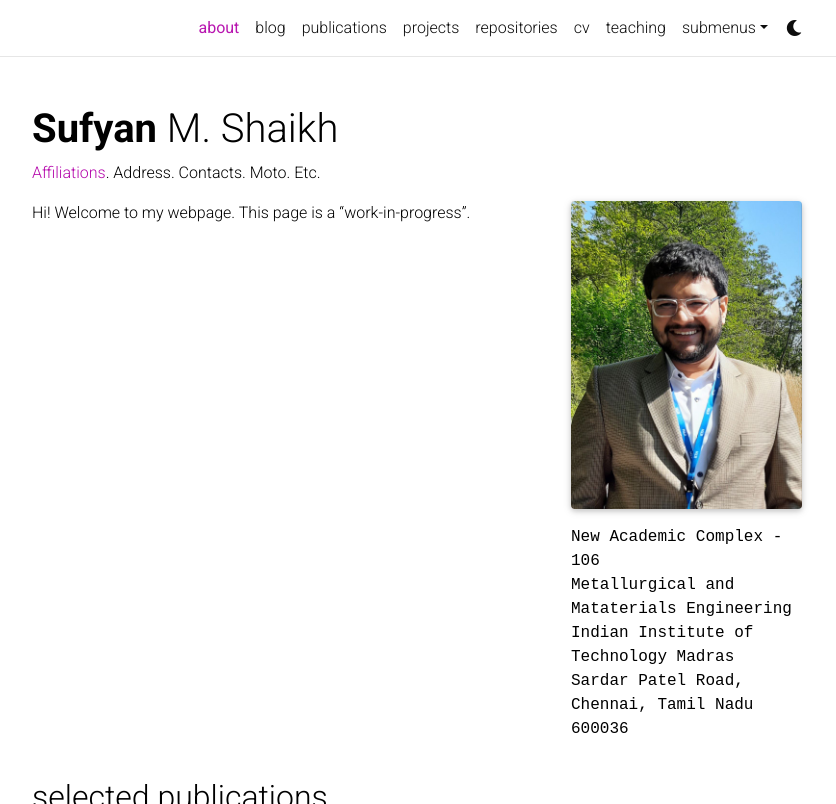
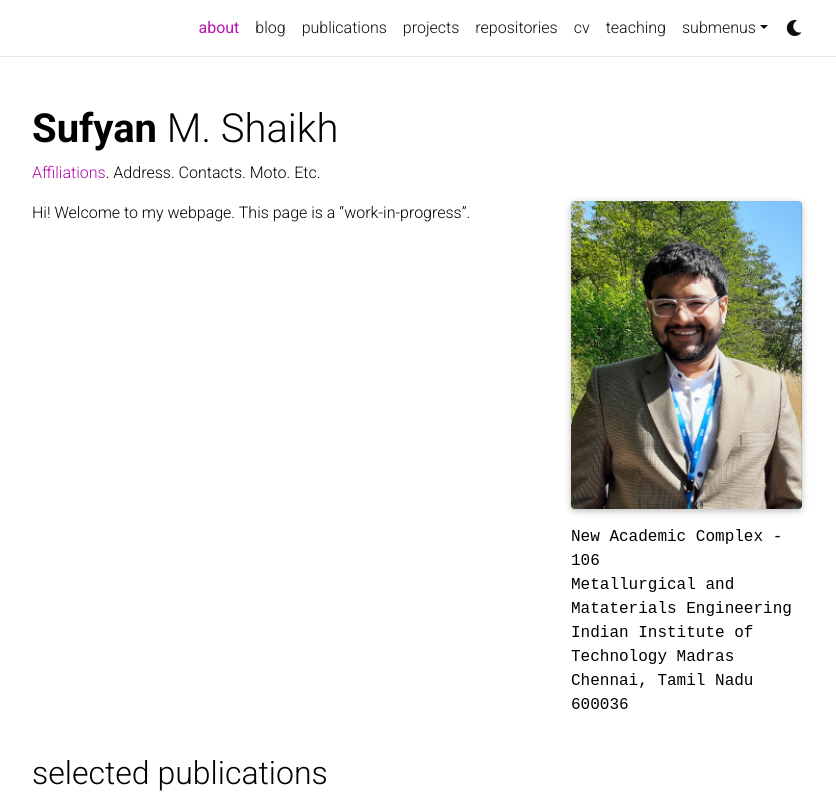
Before and after one commit to sufyanshk/sufyanshk.github.io, a Jekyll site: the page built from _pages/about.md, in a window 1280 px wide and 1118 px high, cut to the strip 0-804 px from the top of the window. Shown: the whole strip, without its empty margins (223-1059 px from the left). Built offline with Jekyll 4.4.1, drawn with Linux system fonts in a browser that asks for light colours; full-size pictures stand in for the smaller copies a plugin makes; comment, search, counter and statistics services are not loaded; a style sheet for code colours, icons or effects is not loaded.

Commit message:
Update about.md

```diff
--- a/_pages/about.md
+++ b/_pages/about.md
@@ -12,7 +12,7 @@ profile:
     <p>New Academic Complex - 106</p>
     <p>Metallurgical and Mataterials Engineering</p>
     <p>Indian Institute of Technology Madras</p>
-    <p>Sardar Patel Road, Chennai, Tamil Nadu 600036</p>
+    <p>Chennai, Tamil Nadu 600036</p>
 
 news: false  # includes a list of news items
 selected_papers: true # includes a list of papers marked as "selected={true}"
```
